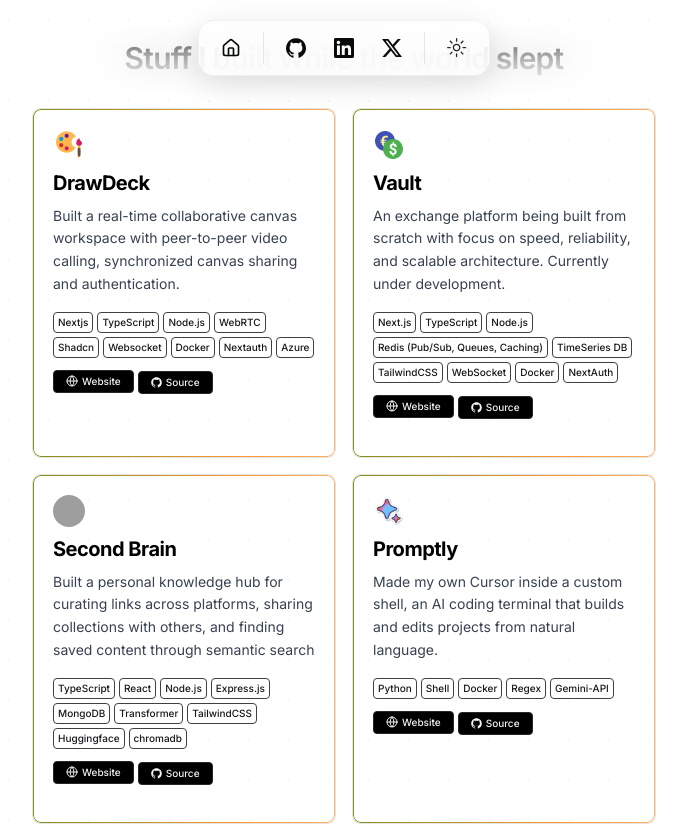
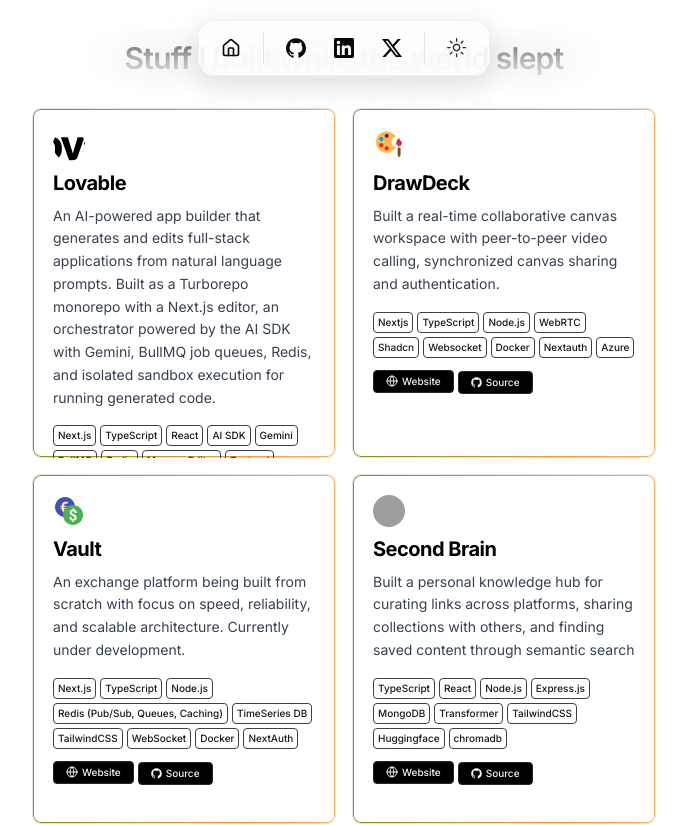
Before and after one commit to Acid-OP/portfolio-website, a Next.js app: page / in a window 1280 px wide. Shown: the part 700-1525 px from the top of the page, without its empty margins (296-983 px from the left). Built offline with nearby package versions, Linux system fonts and the light colour scheme; grey boxes are pictures that could not be loaded.

Commit message:
Add Lovable project to portfolio
- Add Lovable AI app builder as first project entry
- Include GitHub source link (no website yet)
- Copy lovable.svg brand logo into public

```diff
--- a/src/data/resume.tsx
+++ b/src/data/resume.tsx
@@ -123,6 +123,35 @@
     },
   ],
   projects: [
+    {
+      title: "Lovable",
+      href: "https://github.com/Acid-OP/Lovable",
+      dates: "Dec 2025 - Present",
+      active: true,
+      description:
+        "An AI-powered app builder that generates and edits full-stack applications from natural language prompts. Built as a Turborepo monorepo with a Next.js editor, an orchestrator powered by the AI SDK with Gemini, BullMQ job queues, Redis, and isolated sandbox execution for running generated code.",
+      technologies: [
+        "Next.js",
+        "TypeScript",
+        "React",
+        "AI SDK",
+        "Gemini",
+        "BullMQ",
+        "Redis",
+        "Monaco Editor",
+        "Zustand",
+        "Turborepo",
+        "Docker"
+      ],
+      links: [
+        {
+          type: "Source",
+          href: "https://github.com/Acid-OP/Lovable",
+          icon: <Icons.github className="size-3" />,
+        },
+      ],
+      image: "/lovable.svg",
+    },
     {
       title: "DrawDeck",
       href:"//github.com/Acid-OP/second-brain-frontend",
```
Also changed, not shown: public/lovable.svg (added).
